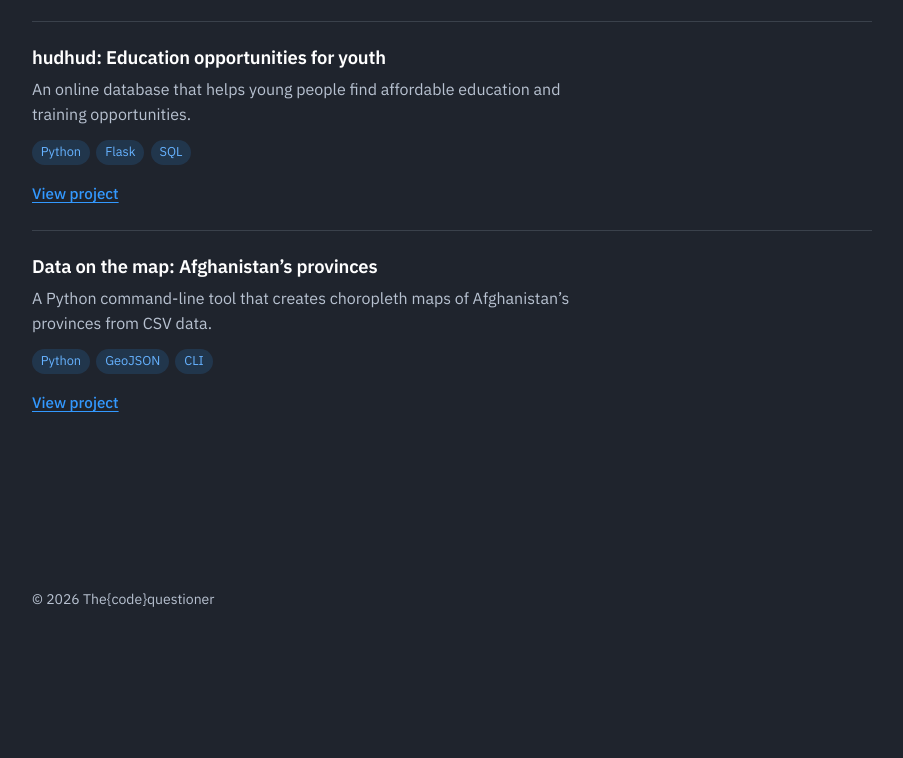
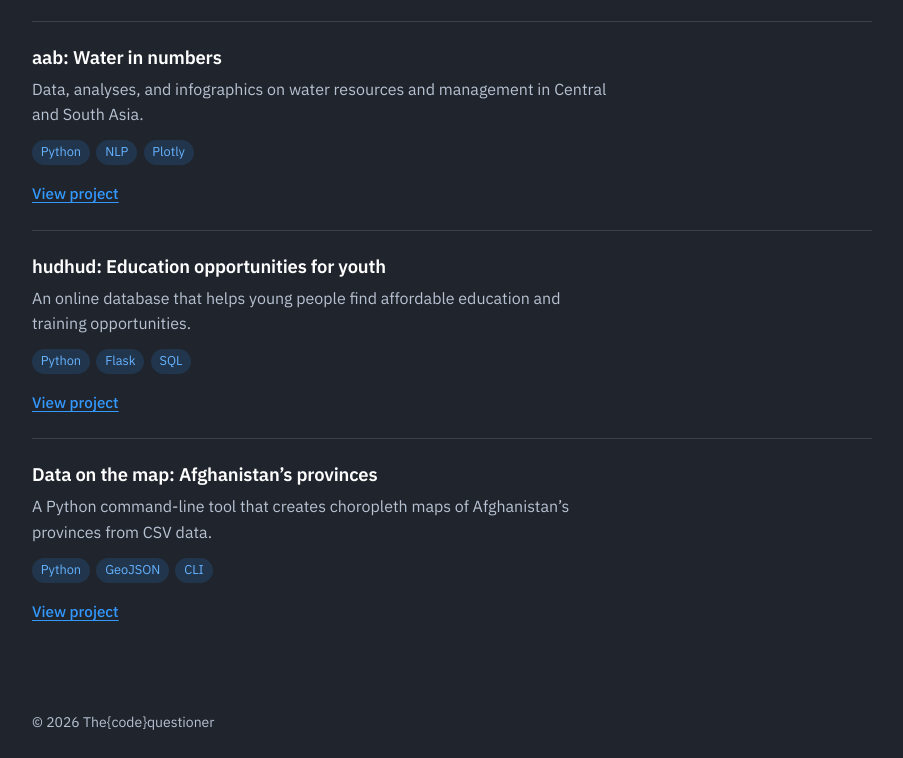
Before and after one commit to thecodequestioner/thecodequestioner.github.io, a plain HTML site: page projects.html in a window 1280 px wide. Shown: the part 166-924 px from the top of the page, without its empty margins (188-1091 px from the left). Before the commit the page ends 800 px from the top, so only its background shows below. Drawn offline with Linux system fonts and the light colour scheme.

Commit message:
Add new project: aab (#1)
Add new project: aab

```diff
--- a/projects.html
+++ b/projects.html
@@ -30,6 +30,21 @@
     <h1 class="page-title">Projects</h1>
 
     <ul class="project-list">
+      <li>
+        <article class="project-card">
+          <h2>aab: Water in numbers</h2>
+          <p>Data, analyses, and infographics on water resources and management in Central and South Asia.</p>
+          <ul class="tags" aria-label="Tools and methods">
+            <li>Python</li>
+            <li>NLP</li>
+            <li>Plotly</li>
+          </ul>
+          <a class="card-link" href="https://github.com/thecodequestioner/aab" target="_blank" rel="noopener noreferrer">
+            View project<span class="visually-hidden"> (opens in a new tab): aab</span>
+          </a>
+        </article>
+      </li>
+
       <li>
         <article class="project-card">
           <h2>hudhud: Education opportunities for youth</h2>
```
